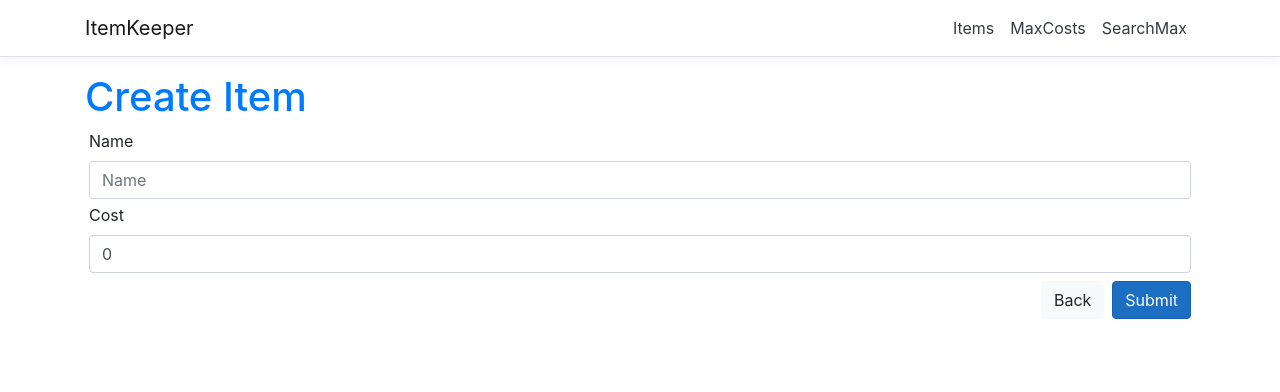
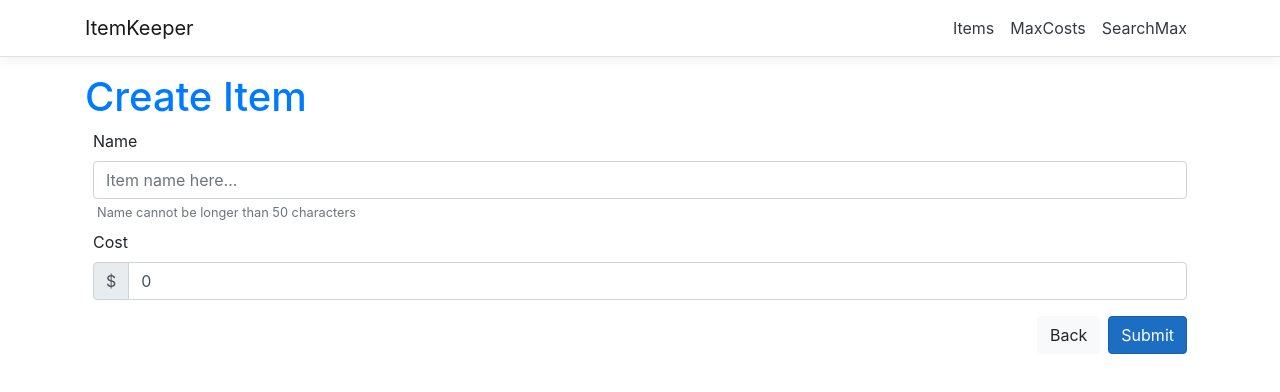
Before and after one commit to AndrewWesterman/itemkeeper, a React (Create React App) app in the folder ClientApp/: page /add-item in a window 1280 px wide. Shown: the top 392 px of the page. Built offline with nearby package versions, Linux system fonts and the light colour scheme.

Commit message:
Minor styling enhancements

```diff
--- a/ClientApp/src/components/ItemForm.tsx
+++ b/ClientApp/src/components/ItemForm.tsx
@@ -18,7 +18,6 @@ class ItemForm extends PureComponent<ItemFormProps> {
 
     constructor(props: any) {
         super(props);
-        console.log('construct');
         this.state = new Item('', 0);
         this.handleChange = this.handleChange.bind(this);
         this.handleSubmit = this.handleSubmit.bind(this);
@@ -66,22 +65,29 @@ class ItemForm extends PureComponent<ItemFormProps> {
                         : `Edit Entry ${this.id}`}
                 </h1>
                 <form className='form' onSubmit={this.handleSubmit}>
-                    <div className='form-group m-1'>
+                    <div className='form-group m-2'>
                         <label htmlFor='nameField'>Name</label>
                         <input
                             id='nameField'
                             className='form-control'
                             type='text'
-                            placeholder='Name'
+                            placeholder='Item name here...'
                             name='name'
                             value={name}
                             maxLength={50}
                             onChange={this.handleChange}
                             required
                         />
+                        <small className='form-text text-muted ml-1'>
+                            Name cannot be longer than 50 characters
+                        </small>
                     </div>
-                    <div className='form-group m-1'>
+                    <div className='form-group m-2'>
                         <label htmlFor='costField'>Cost</label>
+                        <div className='input-group'>
+                            <div className='input-group-prepend'>
+                                <div className='input-group-text'>$</div>
+                            </div>
                             <input
                                 id='costField'
                                 className='form-control'
@@ -93,8 +99,9 @@ class ItemForm extends PureComponent<ItemFormProps> {
                                 required
                             />
                         </div>
+                    </div>
 
-                    <div className='float-right'>
+                    <div className='float-right m-1'>
                         <button
                             className='btn btn-light m-1'
                             onClick={() => {
--- a/ClientApp/src/components/Items.tsx
+++ b/ClientApp/src/components/Items.tsx
@@ -47,7 +47,7 @@ class Items extends PureComponent<ItemsProps> {
                                 <td>
                                     <div className='float-right'>
                                         <button
-                                            className='btn btn-info'
+                                            className='btn btn-info ml-1'
                                             onClick={() => {
                                                 history.push(
                                                     `/edit-item/${item.id}`
@@ -57,7 +57,7 @@ class Items extends PureComponent<ItemsProps> {
                                             Edit
                                         </button>{' '}
                                         <button
-                                            className='btn btn-danger'
+                                            className='btn btn-danger ml-2'
                                             onClick={() => {
                                                 this.props.deleteItem(item.id);
                                             }}
```
Lines whose indentation alone changed are shown as unchanged.
